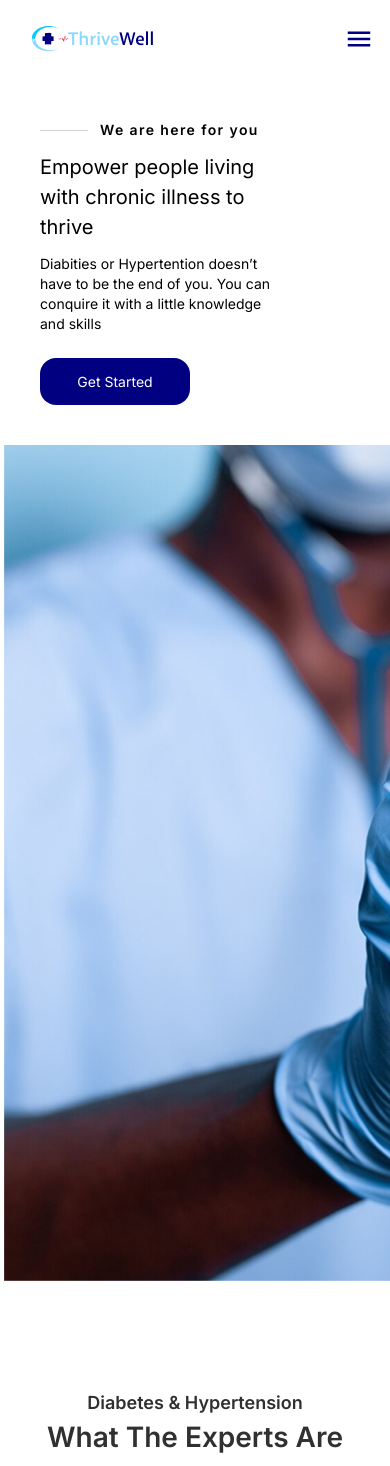
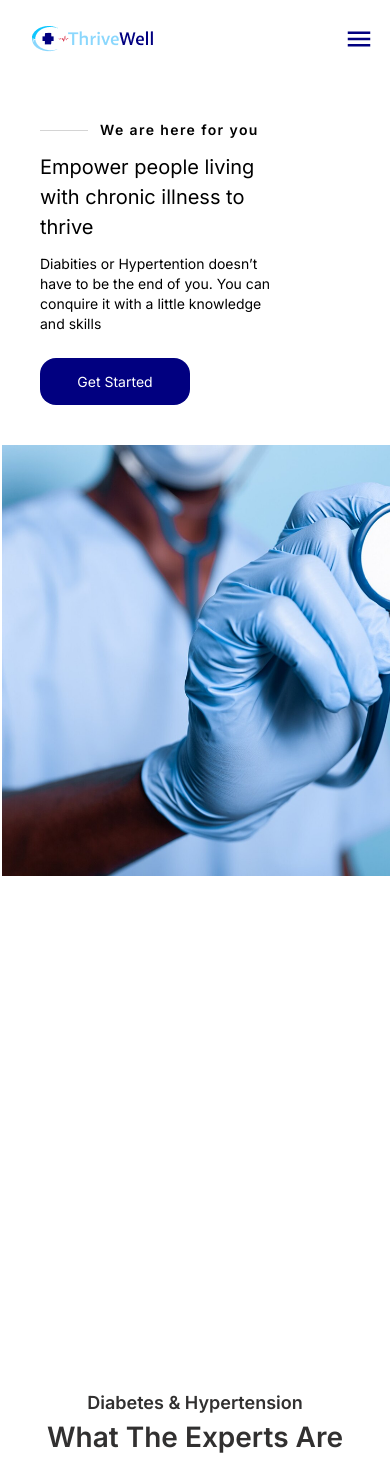
Before and after one commit to Benedyct01/thrivewell, a React (Vite) app: page / in a window 390 px wide. Shown: the top 1466 px of the page. Built offline with nearby package versions, Linux system fonts and the light colour scheme.

Commit message:
Changed heights

```diff
--- a/src/components/home/Hero.jsx
+++ b/src/components/home/Hero.jsx
@@ -23,7 +23,7 @@ of you. You can conquire it with a little knowledge and skills</p>
                         className=" w-full min-h-[100svh] max-md:h-[50vh]"
                         style={{
                           backgroundImage: `url(${homehero})`,
-                          backgroundSize: 'cover',
+                          backgroundSize: window.innerWidth <= 480 ? 'contain' : 'cover',
                           backgroundRepeat: 'no-repeat',
 
                         }}
```
